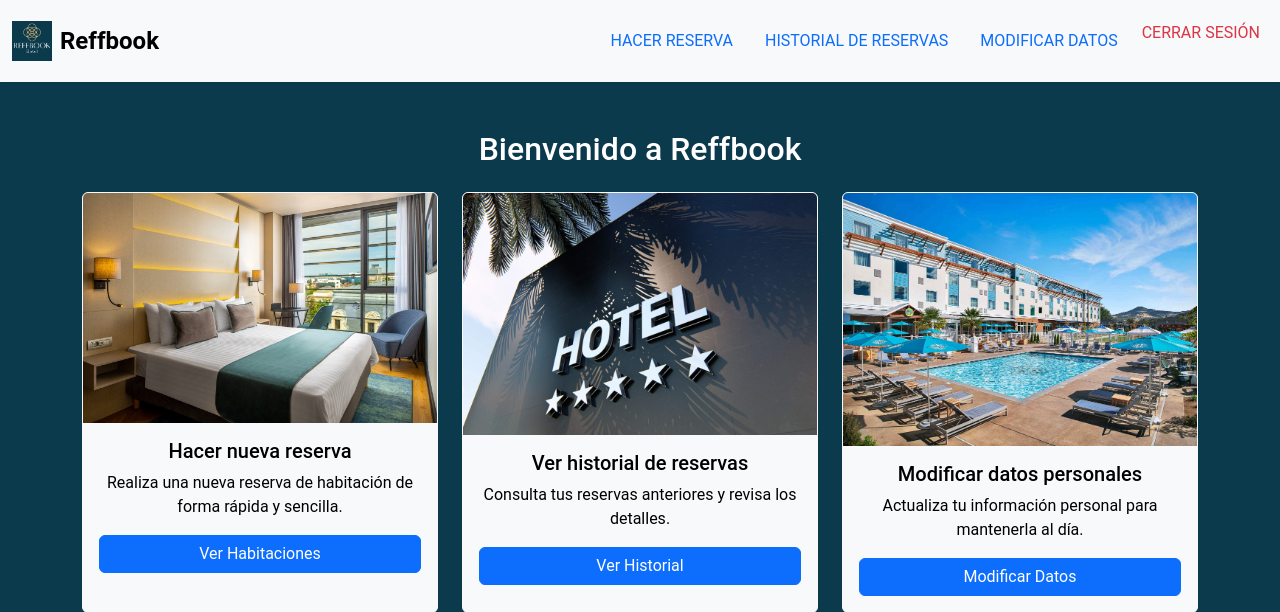
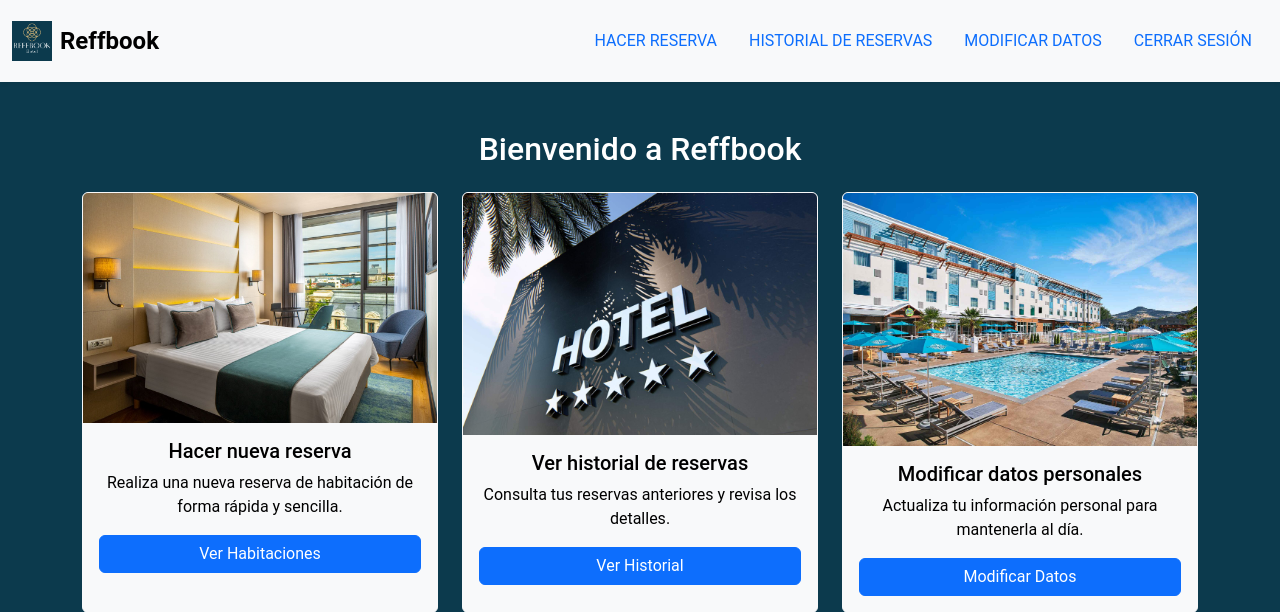
Before and after one commit to CainSoulless/StayBook, a Django app: page /cliente_home/ in a window 1280 px wide. Shown: the top 612 px of the page. Run offline with Django 5.2, Linux system fonts and the light colour scheme; a user stored in the database is signed in.

Commit message:
[FIX] Logout redirect

```diff
--- a/core/templates/core/nav.html
+++ b/core/templates/core/nav.html
@@ -28,11 +28,7 @@
                         <a class="nav-link text-uppercase text-primary mx-2" href="{% url 'cliente_datos' %}">Modificar Datos</a>
                     </li>
                     <li class="nav-item">
-                        <!-- Formulario seguro para cerrar sesión -->
-                        <form method="POST" action="{% url 'logout' %}" style="display: inline;">
-                            {% csrf_token %}
-                            <button type="submit" class="btn btn-link nav-link text-uppercase text-danger mx-2" style="padding: 0;">Cerrar Sesión</button>
-                        </form>
+                        <a class="nav-link text-uppercase text-primary mx-2" href="{% url 'logout' %}">Cerrar sesión</a>
                     </li>
                 {% else %}
                     <li class="nav-item">
--- a/reffbook/urls.py
+++ b/reffbook/urls.py
@@ -1,3 +1,4 @@
+from django.contrib.auth.views import LogoutView
 from django.urls import path, include
 from django.shortcuts import redirect
 from core import views
@@ -14,7 +15,8 @@ urlpatterns = [
 
     # Autenticación
     path('login/', auth_views.LoginView.as_view(template_name='registration/login.html'), name='login'),
-    path('logout/', auth_views.LogoutView.as_view(next_page='landing_page'), name='logout'),  # Redirige a landing_page después de logout
+    # path('logout/', auth_views.LogoutView.as_view(next_page=''), name='logout'),  # Redirige a landing_page después de logout
+    path('accounts/logout/', LogoutView.as_view(next_page='/landing'), name='logout'),
     path('registro/', views.registro, name='registro'),
 
     # Rutas para clientes
```
Also changed, not shown: core/forms.py (+0 -23 lines), db.sqlite3.
